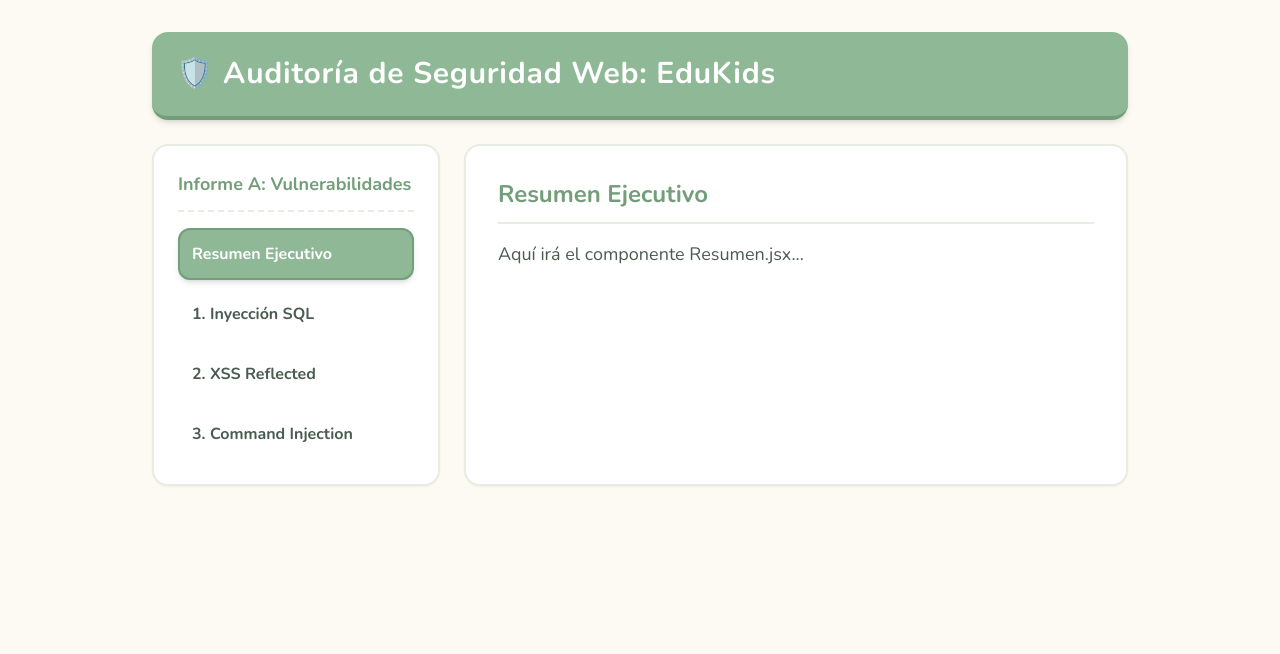
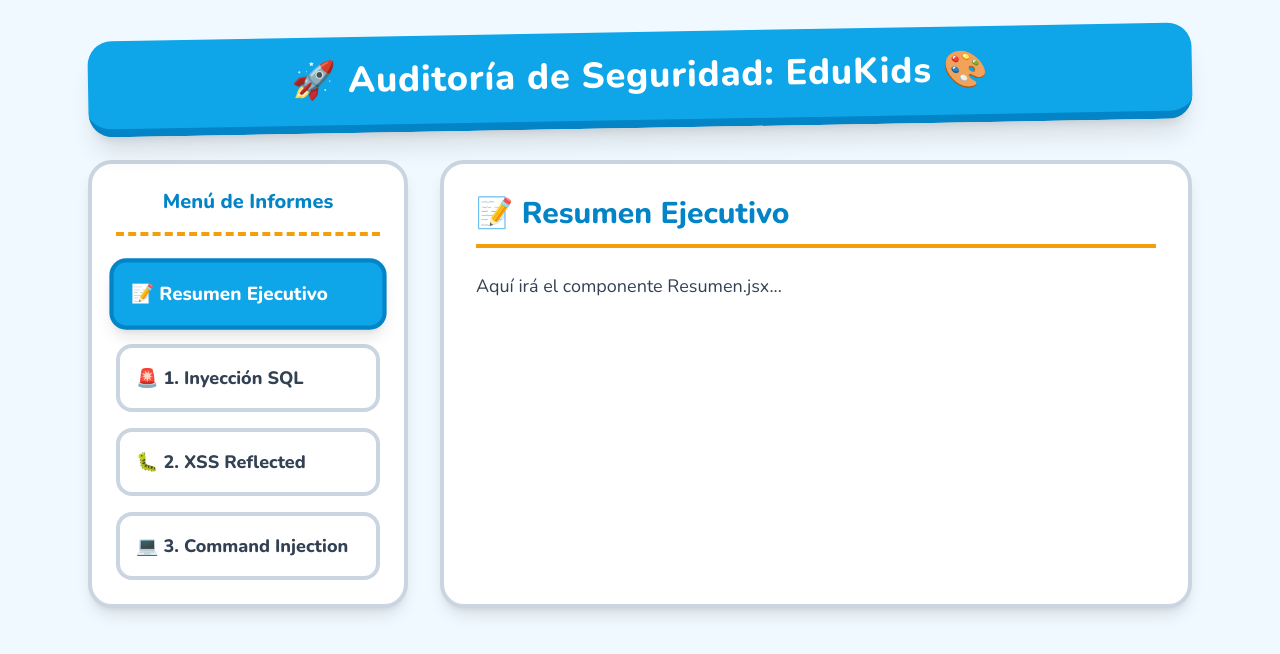
Before and after one commit to fiorellaviera/auditoria_viefio, a React (Vite) app: page / in a window 1280 px wide. Shown: the top 654 px of the page. Built offline with nearby package versions, Linux system fonts and the light colour scheme; the HTML template or start-up script is replaced by a standard one.

Commit message:
Cambio de colores, mas alegre que va con la tematica de escolares

```diff
--- a/src/App.jsx
+++ b/src/App.jsx
@@ -6,45 +6,46 @@ export default function App() {
   const renderizarSeccion = () => {
     switch (seccionActiva) {
       case 'resumen':
-        return <div><h2 className="text-2xl text-salviaOscuro border-b-2 border-borde pb-3 mb-4 font-bold">Resumen Ejecutivo</h2><p className="text-lg">Aquí irá el componente Resumen.jsx...</p></div>;
+        return <div><h2 className="text-3xl text-principalOscuro border-b-4 border-amarilloKids pb-3 mb-6 font-extrabold">📝 Resumen Ejecutivo</h2><p className="text-lg">Aquí irá el componente Resumen.jsx...</p></div>;
       case 'sqli':
-        return <div><h2 className="text-2xl text-salviaOscuro border-b-2 border-borde pb-3 mb-4 font-bold">Inyección SQL</h2><p className="text-lg">Aquí irá el componente InyeccionSQL.jsx...</p></div>;
+        return <div><h2 className="text-3xl text-rojoKids border-b-4 border-rojoKids pb-3 mb-6 font-extrabold">🚨 Inyección SQL</h2><p className="text-lg">Aquí irá el componente InyeccionSQL.jsx...</p></div>;
       case 'xss':
-        return <div><h2 className="text-2xl text-salviaOscuro border-b-2 border-borde pb-3 mb-4 font-bold">Cross-Site Scripting</h2><p className="text-lg">Aquí irá el componente XSS.jsx...</p></div>;
+        return <div><h2 className="text-3xl text-amarilloKids border-b-4 border-amarilloKids pb-3 mb-6 font-extrabold">🐛 Cross-Site Scripting</h2><p className="text-lg">Aquí irá el componente XSS.jsx...</p></div>;
       case 'comandos':
-        return <div><h2 className="text-2xl text-salviaOscuro border-b-2 border-borde pb-3 mb-4 font-bold">Inyección de Comandos</h2><p className="text-lg">Aquí irá el componente Comandos.jsx...</p></div>;
+        return <div><h2 className="text-3xl text-moradoKids border-b-4 border-moradoKids pb-3 mb-6 font-extrabold">💻 Inyección de Comandos</h2><p className="text-lg">Aquí irá el componente Comandos.jsx...</p></div>;
       default:
-        return <div><h2 className="text-2xl text-salviaOscuro border-b-2 border-borde pb-3 mb-4 font-bold">Resumen Ejecutivo</h2><p className="text-lg">Selecciona una opción del menú.</p></div>;
+        return <div><h2 className="text-3xl text-principalOscuro border-b-4 border-amarilloKids pb-3 mb-6 font-extrabold">Resumen Ejecutivo</h2><p className="text-lg">Selecciona una opción del menú.</p></div>;
     }
   };
 
-  const menuButtonClass = (seccion) => `
-    w-full text-left p-3 text-base rounded-xl transition-all duration-300 font-bold border-2
+  const menuButtonClass = (seccion, colorClass) => `
+    w-full text-left p-4 text-lg rounded-2xl transition-all duration-300 font-extrabold border-4
     ${seccionActiva === seccion
-      ? 'bg-salvia text-white border-salviaOscuro shadow-md'
-      : 'bg-transparent text-texto border-transparent hover:bg-slate-50 hover:border-borde hover:translate-x-1'}
+      ? `${colorClass} text-white shadow-lg transform scale-105`
+      : 'bg-white text-texto border-borde hover:bg-slate-50 hover:border-principal hover:translate-x-2'}
   `;
 
   return (
-    <div className="max-w-5xl mx-auto min-h-screen py-8">
-      <header className="bg-salvia text-white p-6 text-left border-b-4 border-salviaOscuro rounded-2xl shadow-md mx-6 mb-6">
-        <h1 className="m-0 text-3xl tracking-wide font-bold">🛡️ Auditoría de Seguridad Web: EduKids</h1>
+    <div className="max-w-6xl mx-auto min-h-screen py-8">
+      {/* Cabecera con un ligero giro juguetón */}
+      <header className="bg-principal text-white p-6 text-center border-b-8 border-principalOscuro rounded-3xl shadow-xl mx-6 mb-8 transform -rotate-1">
+        <h1 className="m-0 text-4xl tracking-wide font-extrabold">🚀 Auditoría de Seguridad: EduKids 🎨</h1>
       </header>
 
-      <div className="flex flex-col md:flex-row px-6 gap-6">
+      <div className="flex flex-col md:flex-row px-6 gap-8">
         {/* Menú Lateral */}
-        <aside className="w-full md:w-72 bg-white p-6 rounded-2xl shadow-sm border-2 border-borde h-fit">
-          <h3 className="mt-0 text-salviaOscuro border-b-2 border-dashed border-borde pb-3 text-lg font-bold">Informe A: Vulnerabilidades</h3>
-          <nav className="flex flex-col gap-2 mt-4">
-            <button className={menuButtonClass('resumen')} onClick={() => setSeccionActiva('resumen')}>Resumen Ejecutivo</button>
-            <button className={menuButtonClass('sqli')} onClick={() => setSeccionActiva('sqli')}>1. Inyección SQL</button>
-            <button className={menuButtonClass('xss')} onClick={() => setSeccionActiva('xss')}>2. XSS Reflected</button>
-            <button className={menuButtonClass('comandos')} onClick={() => setSeccionActiva('comandos')}>3. Command Injection</button>
+        <aside className="w-full md:w-80 bg-white p-6 rounded-3xl shadow-lg border-4 border-borde h-fit">
+          <h3 className="mt-0 text-principalOscuro border-b-4 border-dashed border-amarilloKids pb-4 text-xl font-extrabold text-center">Menú de Informes</h3>
+          <nav className="flex flex-col gap-4 mt-6">
+            <button className={menuButtonClass('resumen', 'bg-principal border-principalOscuro')} onClick={() => setSeccionActiva('resumen')}>📝 Resumen Ejecutivo</button>
+            <button className={menuButtonClass('sqli', 'bg-rojoKids border-red-700')} onClick={() => setSeccionActiva('sqli')}>🚨 1. Inyección SQL</button>
+            <button className={menuButtonClass('xss', 'bg-amarilloKids border-orange-500')} onClick={() => setSeccionActiva('xss')}>🐛 2. XSS Reflected</button>
+            <button className={menuButtonClass('comandos', 'bg-moradoKids border-purple-700')} onClick={() => setSeccionActiva('comandos')}>💻 3. Command Injection</button>
           </nav>
         </aside>
 
         {/* Contenido Principal */}
-        <main className="flex-1 bg-white p-8 rounded-2xl shadow-sm border-2 border-borde">
+        <main className="flex-1 bg-white p-8 rounded-3xl shadow-lg border-4 border-borde">
           {renderizarSeccion()}
         </main>
       </div>
--- a/src/index.css
+++ b/src/index.css
@@ -1,9 +1,9 @@
-@import url('https://fonts.googleapis.com/css2?family=Nunito:wght@400;600;700&display=swap');
+@import url('https://fonts.googleapis.com/css2?family=Nunito:wght@400;600;700;800&display=swap');
 
 @tailwind base;
 @tailwind components;
 @tailwind utilities;
 
 body {
-  @apply bg-crema m-0 text-texto font-nunito;
+  @apply bg-fondo m-0 text-texto font-nunito;
 }
--- a/tailwind.config.js
+++ b/tailwind.config.js
@@ -7,11 +7,14 @@ export default {
   theme: {
     extend: {
       colors: {
-        crema: '#fcfaf2',
-        salvia: '#8fb996',
-        salviaOscuro: '#739e7a',
-        texto: '#4a5c50',
-        borde: '#e8ede4',
+        fondo: '#f0f9ff', /* Azul cielo muy clarito para el fondo de la página */
+        principal: '#0ea5e9', /* Azul brillante vibrante */
+        principalOscuro: '#0284c7', /* Azul más fuerte para dar profundidad */
+        amarilloKids: '#f59e0b', /* Amarillo divertido tipo sol */
+        rojoKids: '#ef4444', /* Rojo alerta para las vulnerabilidades */
+        moradoKids: '#a855f7', /* Morado mágico */
+        texto: '#334155', /* Gris oscuro para que la lectura sea cómoda */
+        borde: '#cbd5e1', /* Gris clarito para los bordes */
       },
       fontFamily: {
         nunito: ['Nunito', 'sans-serif'],
```
